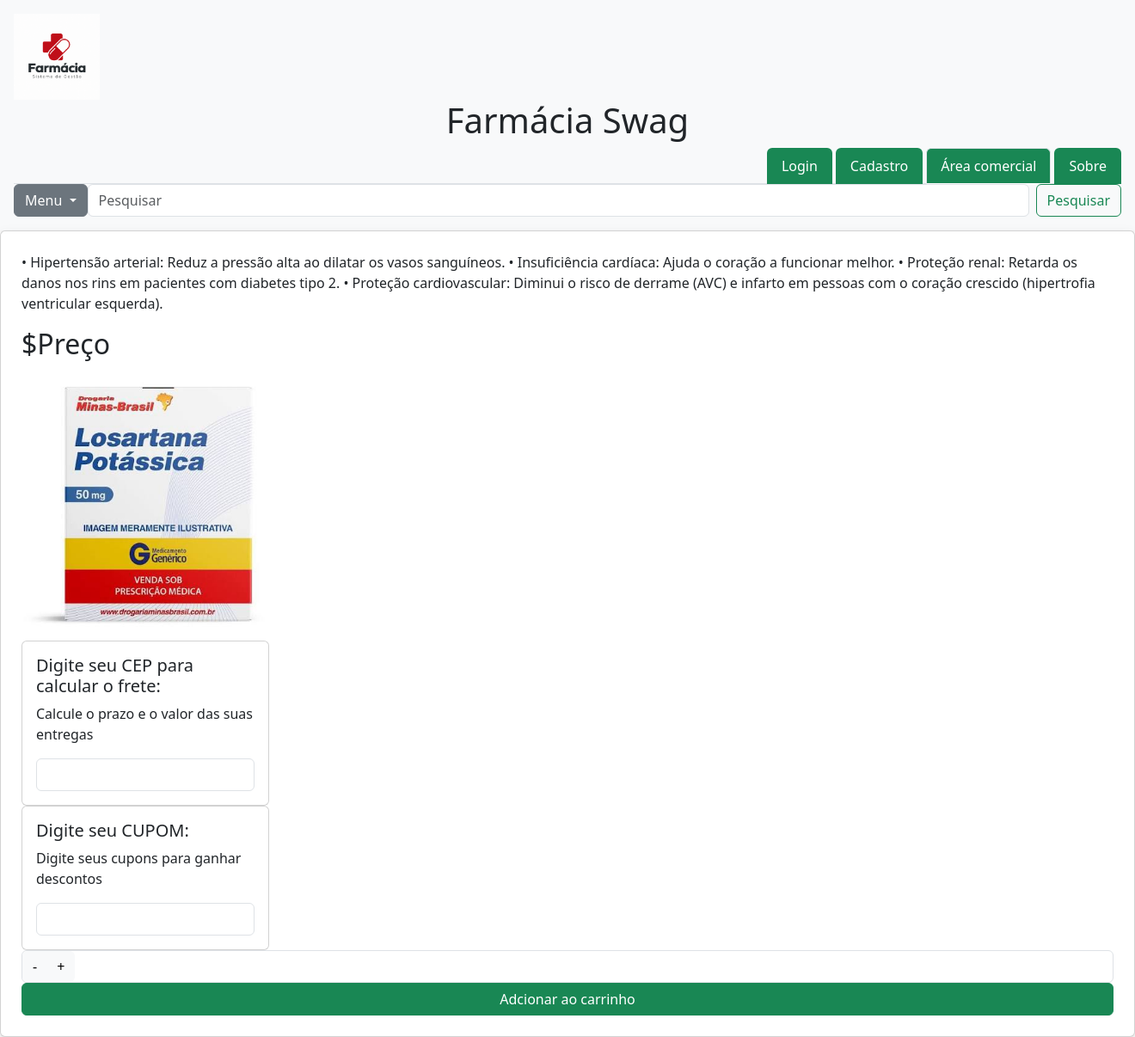
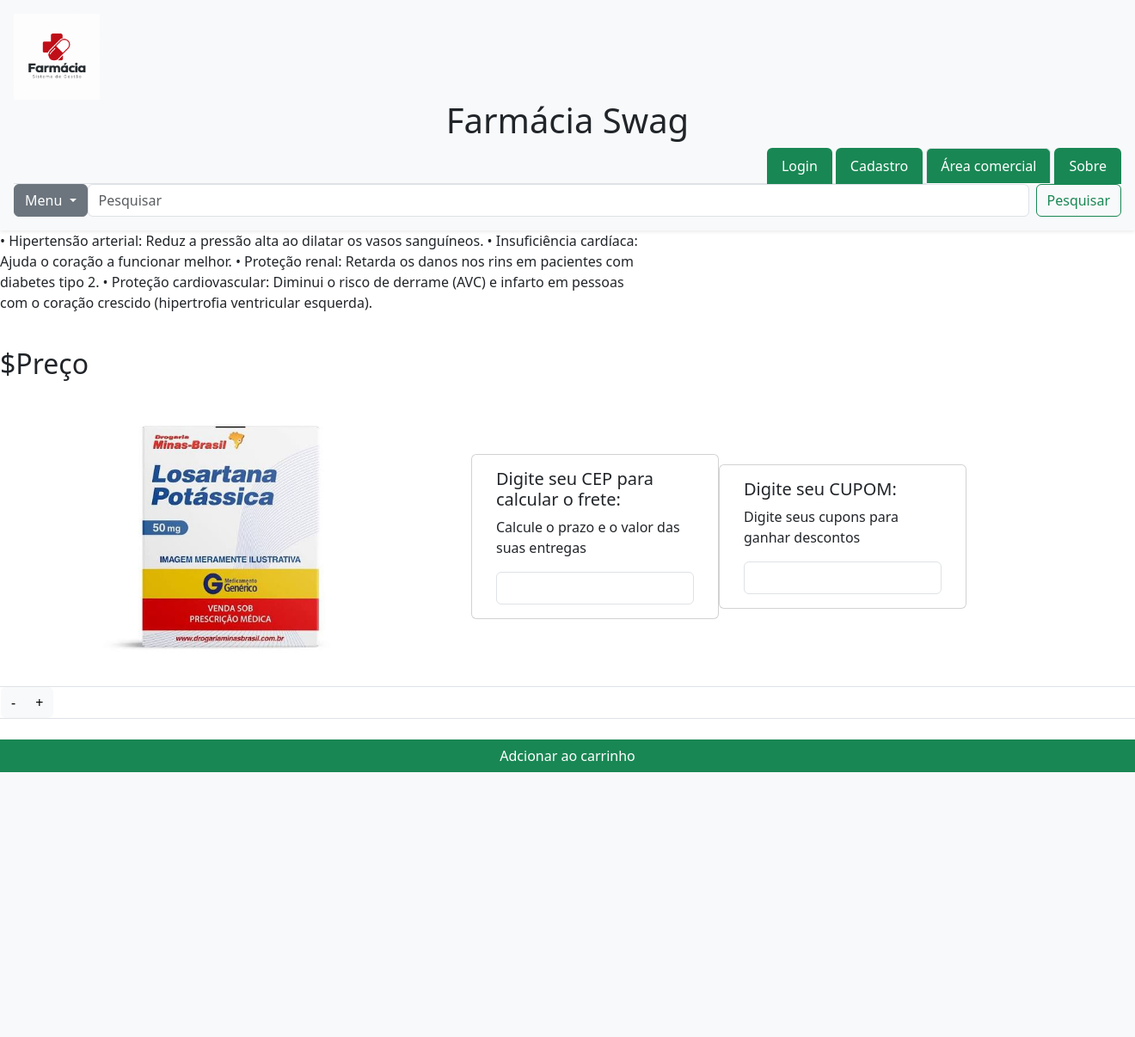
Before and after one commit to Heliab-Sacramento/Projeto-8, a PHP site: page /losartana.php in a window 1320 px wide; the page is wider, and only the part inside the window is pictured. Shown: that part at 86% size. After the commit the page ends 898 px from the top of that part, so only its background shows below. Run offline with PHP 8.4, Linux system fonts and the light colour scheme.

Commit message:
Rumo ao MB impossivel

```diff
--- a/header.php
+++ b/header.php
@@ -57,12 +57,18 @@
     <li><hr class="dropdown-divider"></li>
     <li><a class="dropdown-item" href="#">Separated link</a></li>
   </ul>
+
 </div>
 
             <input class="form-control me-2" type="search" placeholder="Pesquisar" aria-label="Search">
             <button class="btn btn-outline-success" type="submit">Pesquisar</button>
         </form>
-        </div>
+</div>
 
     </nav>
 </header>
+
+<script src="Bootstrap/js/bootstrap.bundle.min.js"></script>
+
+</body>
+</html>
--- a/losartana.php
+++ b/losartana.php
@@ -13,18 +13,24 @@
   <script src="Bootstrap/js/bootstrap.bundle.min.js" crossorigin="anonymous"></script>
 </head>
 
-<div class="card shadow p-4 card-body">
+<div class="row g-4 align-items-center">
+
+  <div class="col-md-7">
   <p>• Hipertensão arterial: Reduz a pressão alta ao dilatar os vasos sanguíneos.
     • Insuficiência cardíaca: Ajuda o coração a funcionar melhor.
     • Proteção renal: Retarda os danos nos rins em pacientes com diabetes tipo 2.
     • Proteção cardiovascular: Diminui o risco de derrame (AVC) e infarto em pessoas com o coração crescido (hipertrofia
     ventricular esquerda).</p>
+  </div>
+
 
   <div class="clearfix float-end">
     <h2>$Preço</h2>
   </div>
 
-  <img class="w-25" src="img/losartana.jpg" alt="">
+  <div class="col-md-5 text-center">
+    <img class="img-fluid rounded-3" style="max-height: 300px;" src="img/losartana.jpg" alt="">
+  </div>
 
   <div class="card" style="width: 18rem;">
     <div class="card-body">
--- a/sobre.php
+++ b/sobre.php
@@ -24,13 +24,12 @@
 
                         <div class="row align-items-center">
                             <div class="col-md-6">
-                                <img src="img/sobrebetter.png" alt="">
+                                <img src="img/sobrebetter.png" alt="" class="img-fluid w-100">
                             </div>
-                        </div>
 
                         <div class="col-md-6">
                             <h1>Sobre a farmácia SWAG</h1>
-                            <h2>O projeto de desenvolvimento de um sistema de uma farmácia tem o intuito de facilitar o
+                            <h2 class="fs-6">O projeto de desenvolvimento de um sistema de uma farmácia tem o intuito de facilitar o
                                 controle de vendas, estoque, clientes, compras, fornecedores e entre outras
                                 funcionalidades. Tal projeto será utilizado apenas dados fictícios pois tem a finalidade
                                 apenas de exercitar a nossa compreensão em PHP, MySQL e outras ferramentas que serão
```
